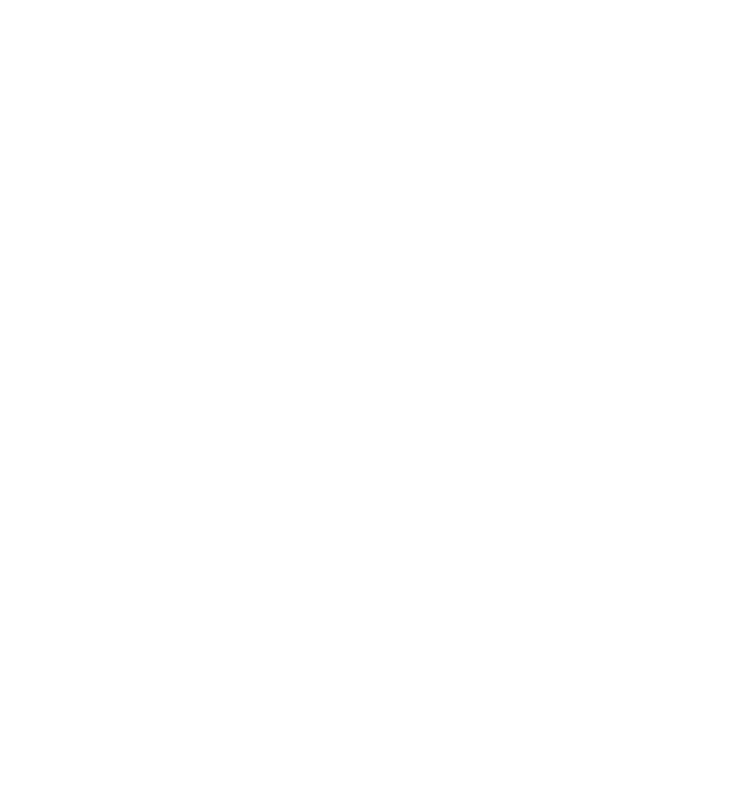
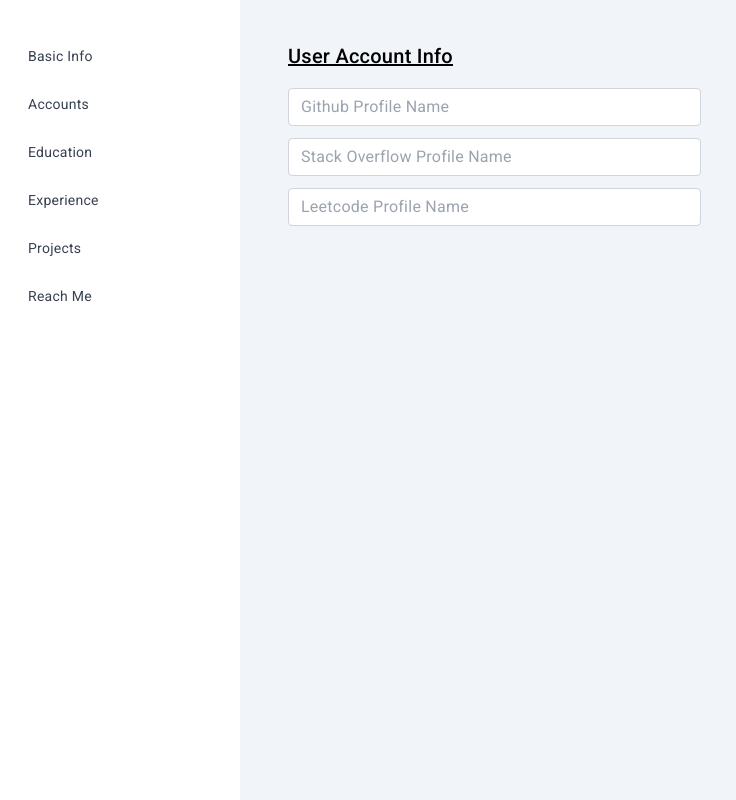
Before and after one commit to noob-coder14/DevPort, an Angular app in the folder client/: page / in a window 1280 px wide. Shown: the whole page, without its empty margins (0-736 px from the left). Built offline with nearby package versions, Linux system fonts and the light colour scheme.

Commit message:
two section of dashboard UI done

```diff
--- a/client/src/app/app.component.html
+++ b/client/src/app/app.component.html
@@ -0,0 +1 @@
+<app-dashboard></app-dashboard>
--- a/client/src/app/components/dashboard-components/basic-info-dashboard/basic-info-dashboard.component.html
+++ b/client/src/app/components/dashboard-components/basic-info-dashboard/basic-info-dashboard.component.html
@@ -1 +1,42 @@
-<p>basic-info-dashboard works!</p>
+<div class="self-center pt-10 pl-12">
+        <h2 class="underline">Basic Info</h2>
+        <div class="mb-3 xl:w-5/12">
+            <!-- <label for="Full Name" class="form-label inline-block mb-2 text-gray-700">Full Name</label> -->
+            <input type="text" class="form-control block w-full px-3 py-1.5
+            text-base font-normal text-gray-700 bg-white bg-clip-padding border border-solid border-gray-300
+            rounded transition ease-in-out m-0 focus:text-gray-700 focus:bg-white focus:border-blue-600 focus:outline-none"
+            id="exampleText0" placeholder="Full Name" />
+        </div>
+
+        <div class="mb-3 xl:w-5/12">
+            <!-- <label for="exampleFormControlTextarea1" class="form-label inline-block mb-2 text-gray-700">Example
+                textarea</label> -->
+            <textarea class="form-control
+            block w-full px-3 py-1.5 text-base font-normal text-gray-700 bg-white bg-clip-padding border border-solid border-gray-300 rounded transition ease-in-out m-0 focus:text-gray-700 focus:bg-white focus:border-blue-600 focus:outline-none
+            " id="exampleFormControlTextarea1" rows="3" placeholder="Career Objective"></textarea>
+        </div>
+
+        <div class="flex items-center justify-center xl:w-5/12">
+            <label for="dropzone-file" class="flex flex-col items-center justify-center w-full h-36 border-2 border-gray-300 border-dashed rounded-lg cursor-pointer bg-gray-50 dark:hover:bg-bray-800 dark:bg-gray-700 hover:bg-gray-100 dark:border-gray-600 dark:hover:border-gray-500 dark:hover:bg-gray-600">
+                <div class="flex flex-col items-center justify-center pt-5 pb-6">
+                    <svg aria-hidden="true" class="w-10 h-10 mb-3 text-gray-400" fill="none" stroke="currentColor" viewBox="0 0 24 24" xmlns="http://www.w3.org/2000/svg"><path stroke-linecap="round" stroke-linejoin="round" stroke-width="2" d="M7 16a4 4 0 01-.88-7.903A5 5 0 1115.9 6L16 6a5 5 0 011 9.9M15 13l-3-3m0 0l-3 3m3-3v12"></path></svg>
+                    <p class="mb-2 text-sm text-gray-500 dark:text-gray-400"><span class="font-semibold">Click to upload your Profile Photo</span> or drag and drop</p>
+                    <p class="text-xs text-gray-500 dark:text-gray-400">SVG, PNG, JPG or GIF (MAX. 800x400px)</p>
+                </div>
+                <input id="dropzone-file" type="file" class="hidden" />
+            </label>
+        </div>
+
+
+        <div class="flex items-center justify-center xl:w-5/12 mt-3">
+            <label for="dropzone-file" class="flex flex-col items-center justify-center w-full h-36 border-2 border-gray-300 border-dashed rounded-lg cursor-pointer bg-gray-50 dark:hover:bg-bray-800 dark:bg-gray-700 hover:bg-gray-100 dark:border-gray-600 dark:hover:border-gray-500 dark:hover:bg-gray-600">
+                <div class="flex flex-col items-center justify-center pt-5 pb-6">
+                    <svg aria-hidden="true" class="w-10 h-10 mb-3 text-gray-400" fill="none" stroke="currentColor" viewBox="0 0 24 24" xmlns="http://www.w3.org/2000/svg"><path stroke-linecap="round" stroke-linejoin="round" stroke-width="2" d="M7 16a4 4 0 01-.88-7.903A5 5 0 1115.9 6L16 6a5 5 0 011 9.9M15 13l-3-3m0 0l-3 3m3-3v12"></path></svg>
+                    <p class="mb-2 text-sm text-gray-500 dark:text-gray-400"><span class="font-semibold">Click to upload your Cover Photo</span> or drag and drop</p>
+                    <p class="text-xs text-gray-500 dark:text-gray-400">SVG, PNG, JPG or GIF (MAX. 800x400px)</p>
+                </div>
+                <input id="dropzone-file" type="file" class="hidden" />
+            </label>
+        </div>
+
+</div>
--- a/client/src/app/components/dashboard-components/sidenav/sidenav.component.html
+++ b/client/src/app/components/dashboard-components/sidenav/sidenav.component.html
@@ -0,0 +1,22 @@
+<div class="w-60 pt-8 h-screen shadow-md bg-white px-1">
+    <ul class="relative">
+        <li class="relative">
+            <a class="flex items-center text-sm py-4 px-6 h-12 overflow-hidden text-gray-700 text-ellipsis whitespace-nowrap rounded hover:text-gray-900 hover:bg-gray-100 transition duration-300 ease-in-out" href="#!" data-mdb-ripple="true" data-mdb-ripple-color="dark">Basic Info</a>
+        </li>
+        <li class="relative">
+            <a class="flex items-center text-sm py-4 px-6 h-12 overflow-hidden text-gray-700 text-ellipsis whitespace-nowrap rounded hover:text-gray-900 hover:bg-gray-100 transition duration-300 ease-in-out" href="#!" data-mdb-ripple="true" data-mdb-ripple-color="dark">Accounts</a>
+        </li>
+        <li class="relative">
+            <a class="flex items-center text-sm py-4 px-6 h-12 overflow-hidden text-gray-700 text-ellipsis whitespace-nowrap rounded hover:text-gray-900 hover:bg-gray-100 transition duration-300 ease-in-out" href="#!" data-mdb-ripple="true" data-mdb-ripple-color="dark">Education</a>
+        </li>
+        <li class="relative">
+            <a class="flex items-center text-sm py-4 px-6 h-12 overflow-hidden text-gray-700 text-ellipsis whitespace-nowrap rounded hover:text-gray-900 hover:bg-gray-100 transition duration-300 ease-in-out" href="#!" data-mdb-ripple="true" data-mdb-ripple-color="dark">Experience</a>
+        </li>
+        <li class="relative">
+            <a class="flex items-center text-sm py-4 px-6 h-12 overflow-hidden text-gray-700 text-ellipsis whitespace-nowrap rounded hover:text-gray-900 hover:bg-gray-100 transition duration-300 ease-in-out" href="#!" data-mdb-ripple="true" data-mdb-ripple-color="dark">Projects</a>
+        </li>
+        <li class="relative">
+            <a class="flex items-center text-sm py-4 px-6 h-12 overflow-hidden text-gray-700 text-ellipsis whitespace-nowrap rounded hover:text-gray-900 hover:bg-gray-100 transition duration-300 ease-in-out" href="#!" data-mdb-ripple="true" data-mdb-ripple-color="dark">Reach Me</a>
+        </li>
+    </ul>
+</div>
--- a/client/src/app/components/dashboard-components/user-accounts-dashboard/user-accounts-dashboard.component.html
+++ b/client/src/app/components/dashboard-components/user-accounts-dashboard/user-accounts-dashboard.component.html
@@ -1 +1,24 @@
-<p>user-accounts-dashboard works!</p>
+<div class="self-center pt-10 pl-12">
+    <h2 class="underline">User Account Info</h2>
+    <div class="mb-3 xl:w-5/12">
+        <!-- <label for="Full Name" class="form-label inline-block mb-2 text-gray-700">Full Name</label> -->
+        <input type="text" class="form-control block w-full px-3 py-1.5
+        text-base font-normal text-gray-700 bg-white bg-clip-padding border border-solid border-gray-300
+        rounded transition ease-in-out m-0 focus:text-gray-700 focus:bg-white focus:border-blue-600 focus:outline-none"
+        id="exampleText0" placeholder="Github Profile Name" />
+    </div>
+    <div class="mb-3 xl:w-5/12">
+        <!-- <label for="Full Name" class="form-label inline-block mb-2 text-gray-700">Full Name</label> -->
+        <input type="text" class="form-control block w-full px-3 py-1.5
+        text-base font-normal text-gray-700 bg-white bg-clip-padding border border-solid border-gray-300
+        rounded transition ease-in-out m-0 focus:text-gray-700 focus:bg-white focus:border-blue-600 focus:outline-none"
+        id="exampleText0" placeholder="Stack Overflow Profile Name" />
+    </div>
+    <div class="mb-3 xl:w-5/12">
+        <!-- <label for="Full Name" class="form-label inline-block mb-2 text-gray-700">Full Name</label> -->
+        <input type="text" class="form-control block w-full px-3 py-1.5
+        text-base font-normal text-gray-700 bg-white bg-clip-padding border border-solid border-gray-300
+        rounded transition ease-in-out m-0 focus:text-gray-700 focus:bg-white focus:border-blue-600 focus:outline-none"
+        id="exampleText0" placeholder="Leetcode Profile Name" />
+    </div>
+</div>
--- a/client/src/app/pages/dashboard/dashboard.component.html
+++ b/client/src/app/pages/dashboard/dashboard.component.html
@@ -1 +1,8 @@
-<p>dashboard works!</p>
+<div class="flex">
+    <app-sidenav></app-sidenav>
+    <div class="h-screen w-full bg-slate-100 grow flex-col">
+        <!-- <app-basic-info-dashboard></app-basic-info-dashboard> -->
+        <app-user-accounts-dashboard></app-user-accounts-dashboard>
+    </div>
+
+</div>
```
